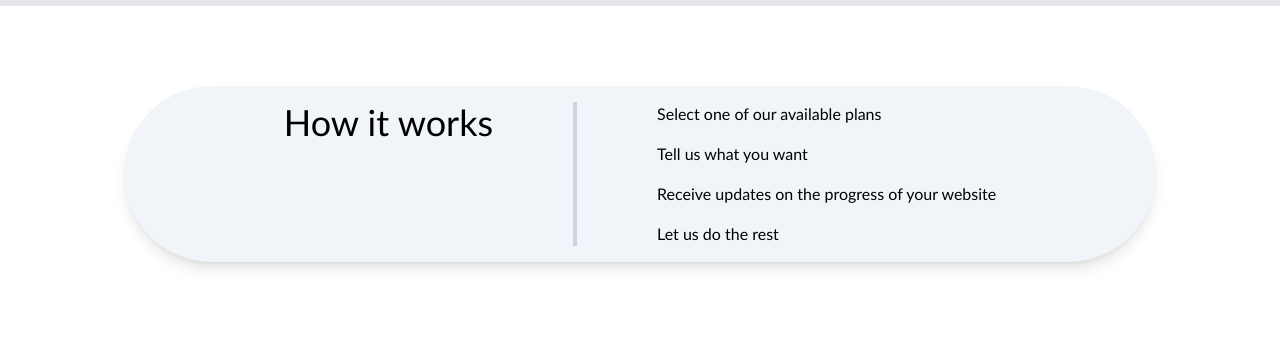
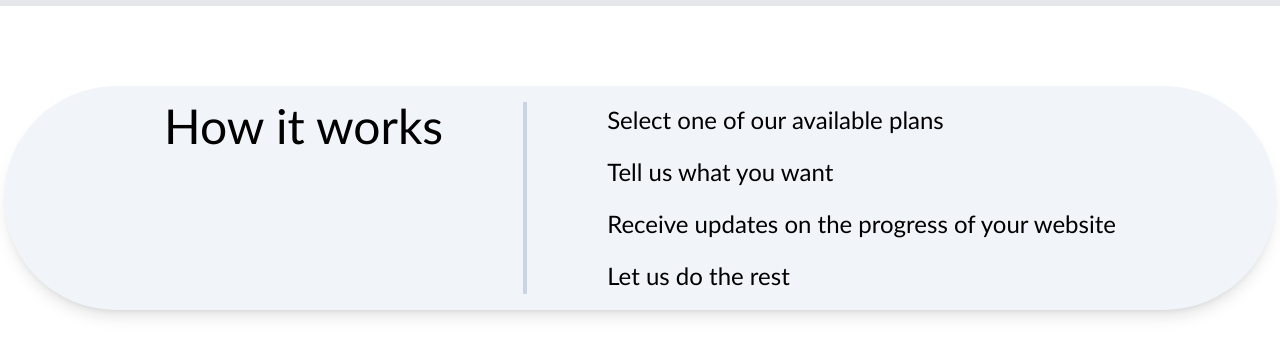
Before and after one commit to AroonSalotra/freelance-website, a Next.js app: page / in a window 1280 px wide. Shown: the part 734-1078 px from the top of the page. Built offline with nearby package versions, Linux system fonts and the light colour scheme.

Commit message:
add css to home sections

```diff
--- a/pages/index.tsx
+++ b/pages/index.tsx
@@ -76,13 +76,13 @@ export default function Home() {
       </section>
 
       <div className="flex flex-col sm:flex-row justify-center gap-20 bg-slate-100 w-fit mx-auto mt-20 mb-40 p-4 sm:px-40 sm:rounded-full shadow-lg">
-        <h2 className="text-4xl border-b-4 sm:border-r-4 sm:border-b-0 border-slate-300 sm:pr-20">
+        <h2 className="text-5xl border-b-4 sm:border-r-4 sm:border-b-0 border-slate-300 sm:pr-20">
           How it works</h2>
         <ol className="text-left flex flex-col gap-4">
-          <li>Select one of our available plans</li>
-          <li>Tell us what you want</li>
-          <li>Receive updates on the progress of your website</li>
-          <li>Let us do the rest</li>
+          <li className="text-[1.5rem]">Select one of our available plans</li>
+          <li className="text-[1.5rem]">Tell us what you want</li>
+          <li className="text-[1.5rem]">Receive updates on the progress of your website</li>
+          <li className="text-[1.5rem]">Let us do the rest</li>
         </ol>
       </div>
 
@@ -129,7 +129,7 @@ export default function Home() {
 
         </div>
 
-        <div className="hidden md:block absolute translate-y-[-55rem] w-screen h-[65rem] bg-slate-200 skew-y-1 z-[-1] border-t-[1rem] border-slate-400 animate-expandWidth border-double" />
+        <div className="hidden md:block absolute translate-y-[-55rem] w-screen h-[65rem] bg-slate-200 skew-y-1 z-[-1] border-t-[1rem] border-b-2 border-slate-400 animate-expandWidth border-double" />
 
       </section>
 
@@ -139,17 +139,17 @@ export default function Home() {
         <h2 className="text-5xl title">Grow your business today</h2>
         <dl className="flex flex-col sm:flex-row justify-center gap-4 items-center pt-12">
 
-          <div className="bg-white rounded-lg p-4 w-80 text-left hover:bg-slate-200">
+          <div className="bg-white rounded-lg p-4 w-80 text-left bg-slate-200 shadow-sm hover:shadow-black">
             <dt className="text-[20px]">Unique Design</dt>
             <dd>Direct communication for your design.</dd>
           </div>
 
-          <div className="bg-white rounded-lg p-4 w-80 text-left hover:bg-slate-200">
+          <div className="bg-white rounded-lg p-4 w-80 text-left bg-slate-200 shadow-sm hover:shadow-black">
             <dt className="text-[20px]">Always Online</dt>
             <dd>24/7 email customer support system.</dd>
           </div>
 
-          <div className="bg-white rounded-lg p-4 w-80 text-left hover:bg-slate-200">
+          <div className="bg-white rounded-lg p-4 w-80 text-left bg-slate-200 shadow-sm hover:shadow-black">
             <dt className="text-[20px]">No Limits</dt>
             <dd>From eCommerce to Online Games.</dd>
           </div>
--- a/styles/globals.css
+++ b/styles/globals.css
@@ -20,7 +20,7 @@ body {
   font-family: 'Trebuchet MS', 'Lucida Sans Unicode', 'Lucida Grande', 'Lucida Sans', Arial, sans-serif;
   /* background-color: black; */
 
-  @apply bg-slate-200 bg-white
+  /* @apply bg-slate-200 bg-white */
 }
 
 .title {
```
